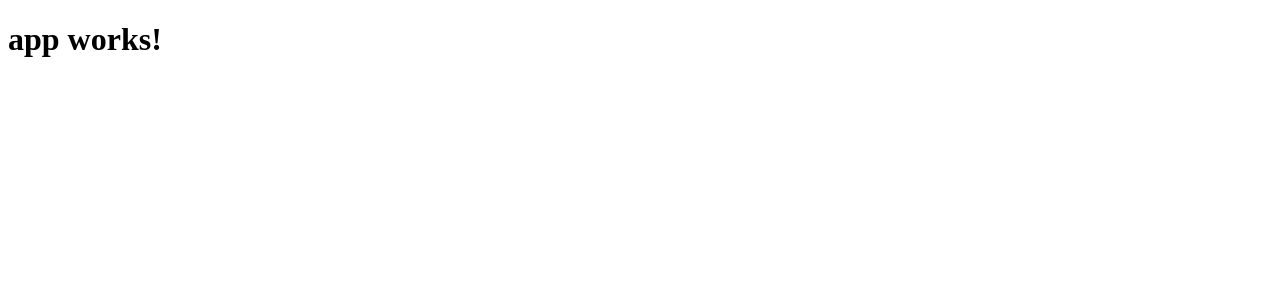
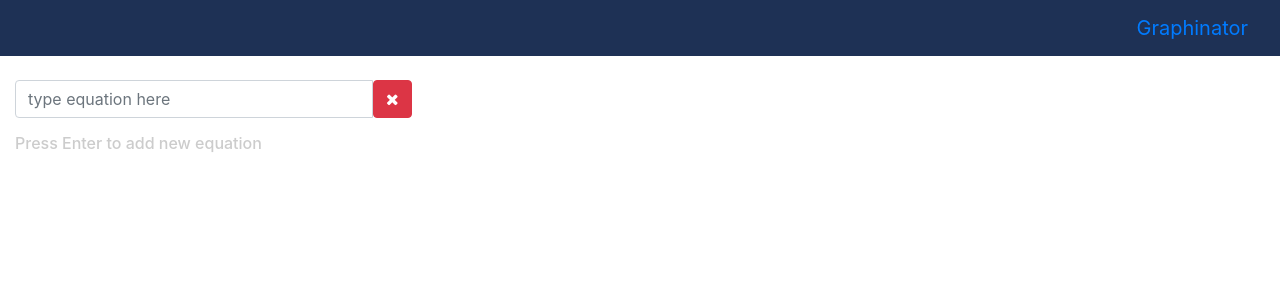
Before and after one commit to ChalkDoc/Iris, an Angular app: page / in a window 1280 px wide. Shown: the top 300 px of the page. Built offline with nearby package versions, Linux system fonts and the light colour scheme.

Commit message:
add equation input, arrow controls

```diff
--- a/package.json
+++ b/package.json
@@ -20,7 +20,9 @@
     "@angular/platform-browser": "^2.3.1",
     "@angular/platform-browser-dynamic": "^2.3.1",
     "@angular/router": "^3.3.1",
+    "bootstrap": "^4.0.0-alpha.6",
     "core-js": "^2.4.1",
+    "font-awesome": "^4.7.0",
     "rxjs": "^5.0.1",
     "ts-helpers": "^1.1.1",
     "zone.js": "^0.7.2"
--- a/src/app/app.component.css
+++ b/src/app/app.component.css
@@ -0,0 +1,7 @@
+.custom-container {
+  padding-top: 80px;
+}
+
+.navbar {
+  background-color: rgb(30, 49,85);
+}
--- a/src/app/app.component.html
+++ b/src/app/app.component.html
@@ -1,3 +1,33 @@
-<h1>
-  {{title}}
-</h1>
+
+<nav class="navbar navbar-toggleable-md navbar-inverse fixed-top">
+  <button class="navbar-toggler navbar-toggler-right" type="button" data-toggle="collapse" data-target="#navbarsExampleDefault" aria-controls="navbarsExampleDefault" aria-expanded="false" aria-label="Toggle navigation"><span class="navbar-toggler-icon"></span></button>
+  <a class="navbar-brand" href="#">Graphinator</a>
+</nav>
+
+<div class="custom-container container-fluid">
+  <div class="row">
+    <div class="col-md-4">
+      <div *ngFor="let currentEquation of system.equations; let i = index">
+        <div class="form-group">
+          <div class="input-group">
+            <input class="form-control equation-container" placeholder="type equation here" type="text" name="equation"
+            [(ngModel)]="currentEquation.input" (keydown.Enter)="onEnter(i)"
+            (keydown.ArrowUp)="onArrowUp(i)"
+            (keydown.ArrowDown)="onArrowDown(i)"
+            (keydown.Backspace)="onDelete(i)">
+            <div class="input-group-btn">
+              <button class="btn btn-danger" (click)="remove(i)">
+                <i class="fa fa-times" aria-hidden="true"></i>
+              </button>
+            </div>
+          </div>
+        </div>
+      </div>
+      <h6 style="color:#ccc">Press Enter to add new equation</h6>
+    </div>
+    <div class="col-md-8">
+
+    </div>
+
+  </div>
+</div>
--- a/src/app/app.component.ts
+++ b/src/app/app.component.ts
@@ -1,10 +1,43 @@
 import { Component } from '@angular/core';
-
+import { System} from './system';
+import { Equation} from './equation'
 @Component({
   selector: 'app-root',
   templateUrl: './app.component.html',
   styleUrls: ['./app.component.css']
 })
 export class AppComponent {
-  title = 'app works!';
+  system = new System ([
+    new Equation ('')
+  ]);
+
+  remove(i) {
+    this.system.equations.splice(i,1);
+  }
+  onEnter(i) {
+    this.system.equations.splice(i+1,0,new Equation(''));
+    setTimeout(() => this.focus(i+1),1);
+  }
+  focus(i) {
+    var element = document.querySelectorAll(".equation-container")[i] as HTMLElement;
+    element.focus();
+  }
+
+  onArrowUp(i) {
+    this.system.equations[i]
+    setTimeout(() => this.focus(i-1),1);
+  }
+
+  onArrowDown(i) {
+    this.system.equations[i]
+    setTimeout(() => this.focus(i+1),1);
+  }
+
+  onDelete(i){
+    if (i == 0 || this.system.equations[i].input != '')
+      return;
+    this.system.equations.splice(i,1);
+    setTimeout(() => this.focus(i-1),1);
+  }
+
 }
--- /dev/null
+++ b/src/app/equation.ts
@@ -0,0 +1,5 @@
+export class Equation {
+  constructor (
+    public input: string,
+  ) {}
+}
--- /dev/null
+++ b/src/app/system.ts
@@ -0,0 +1,6 @@
+import { Equation} from './equation';
+export class System {
+  constructor (
+    public equations: Equation[]
+  ) {}
+}
--- a/src/styles.css
+++ b/src/styles.css
@@ -1 +1,4 @@
 /* You can add global styles to this file, and also import other style files */
+
+@import "~bootstrap/dist/css/bootstrap.min.css";
+@import "~font-awesome/css/font-awesome.css";
```
Also changed, not shown: 1 other file (tests, documents, lock files or other folders).
